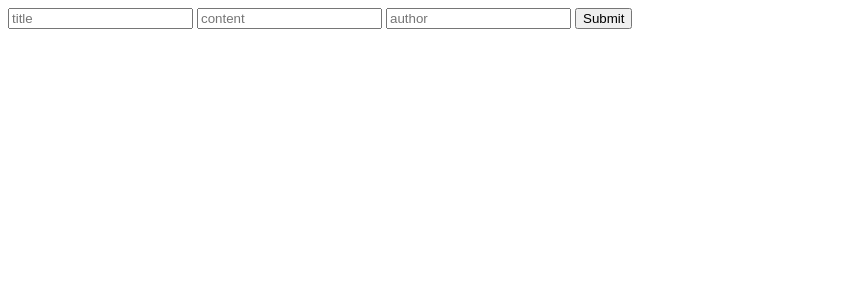
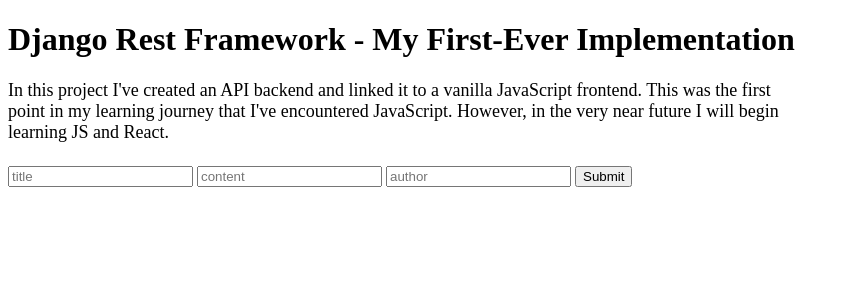
Before and after one commit to ryan-astaphan/Django-Rest-Framework-Beginners-Project-JustDjango.com, a Django app: page / in a window 1280 px wide. Shown: the top 300 px of the page, without its empty margins (0-849 px from the left). Run offline with Django 3.2, Linux system fonts and the light colour scheme; data comes from the database, SQL or seed files in the repository.

Commit message:
Finished the project

```diff
--- a/static/css/main.css
+++ b/static/css/main.css
@@ -12,3 +12,9 @@
 #root {
     padding: 2px 16px;
 }
+
+.intro {
+    width: 800px;
+    font-size: large;
+    padding-bottom: 5px;
+}
--- a/static/js/main.js
+++ b/static/js/main.js
@@ -3,6 +3,9 @@
     const title = document.getElementById('title');
     const content = document.getElementById('content');
     const author = document.getElementById('author');
+    console.log(title);
+    console.log(content);
+    console.log(author);
 })
 
 
--- a/templates/index.html
+++ b/templates/index.html
@@ -10,11 +10,18 @@
     <link rel="stylesheet" type="text/css" href="{% static 'css/main.css' %}">
 </head>
 <body>
+    <h1>Django Rest Framework - My First-Ever Implementation</h1>
+    <div class="intro">
+        <p>In this project I've created an API backend and linked it to a vanilla
+        JavaScript frontend. This was the first point in my learning journey
+        that I've encountered JavaScript. However, in the very near future
+        I will begin learning JS and React.</p>
+    </div>
     <div class="form">
         <form id="postForm" method="POST" >
-            <input type="text" name="title" placeholder="title">
-            <input type="text" name="content" placeholder="content">
-            <input type="text" name="author" placeholder="author">
+            <input type="text" id="title" placeholder="title">
+            <input type="text" id="content" placeholder="content">
+            <input type="text" id="author" placeholder="author">
             <button id="submitButton" type="submit">Submit</button>
         </form>
     </div>
```
